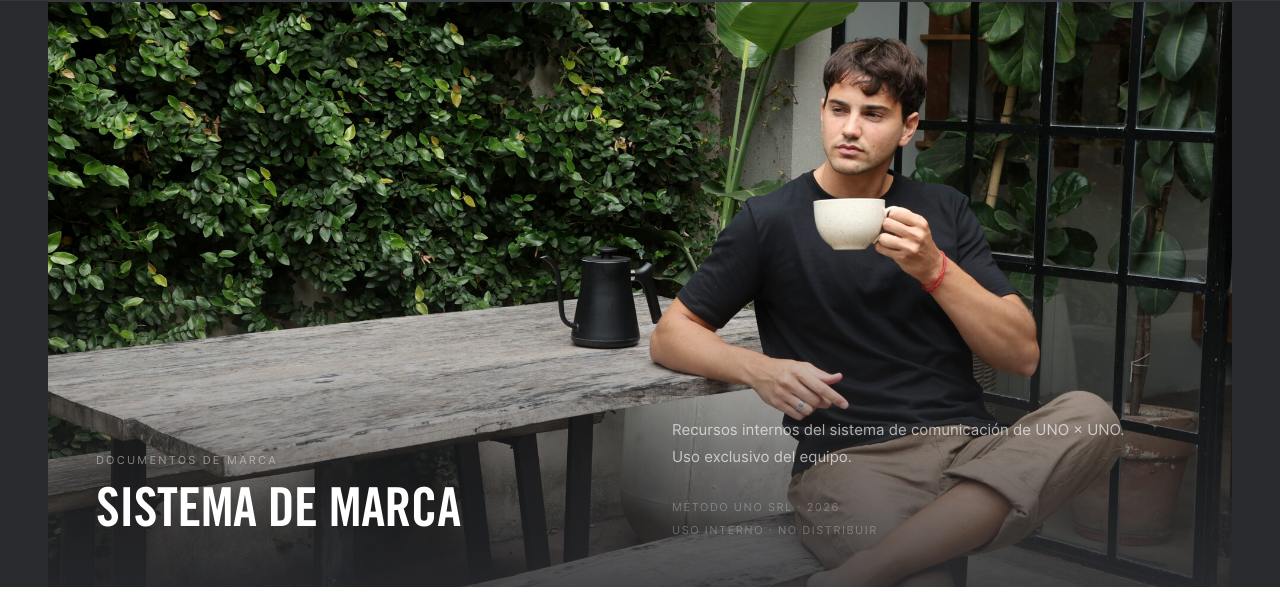
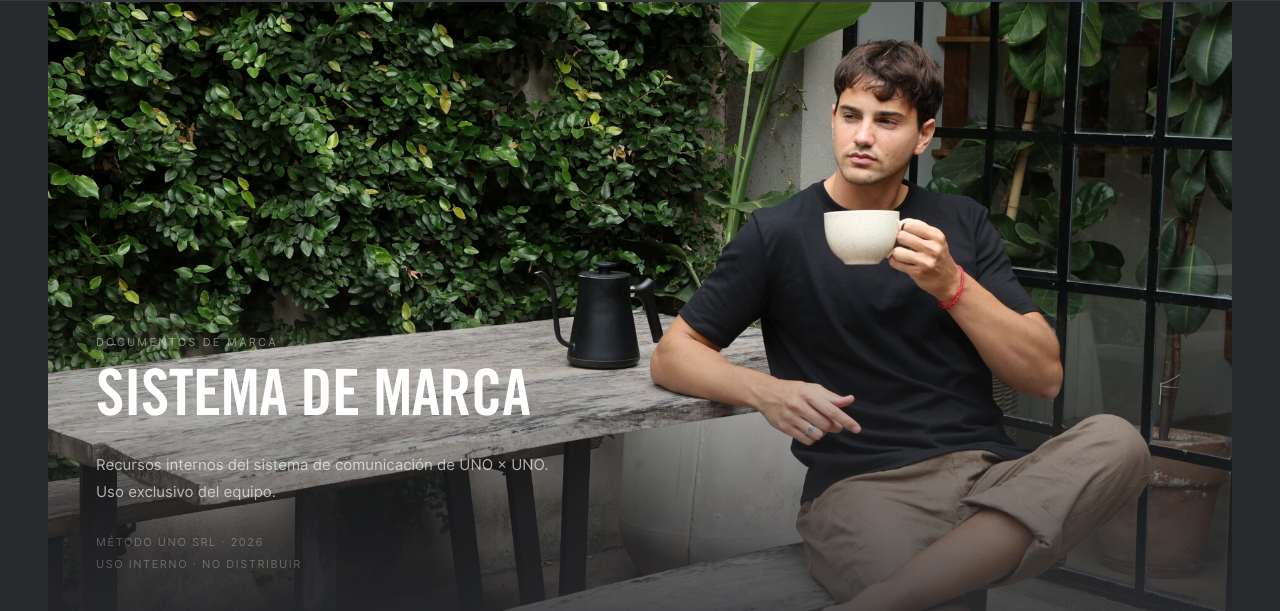
Before and after one commit to Jv-maker-hub/uxu, a plain HTML site: page index.html in a window 1280 px wide. Shown: the part 108-719 px from the top of the page. Drawn offline with Linux system fonts and the light colour scheme.

Commit message:
Hero: foto cortada desde cabeza, texto todo a la izquierda

```diff
--- a/index.html
+++ b/index.html
@@ -69,7 +69,9 @@
     }
     .hero-photo {
       width: 100%;
-      height: auto;
+      height: 620px;
+      object-fit: cover;
+      object-position: center top;
       display: block;
       filter: grayscale(8%) contrast(1.03);
     }
@@ -87,12 +89,8 @@
       position: absolute;
       bottom: 0;
       left: 0;
-      right: 0;
       padding: 0 48px 48px;
-      display: grid;
-      grid-template-columns: 1fr 1fr;
-      gap: 64px;
-      align-items: end;
+      max-width: 560px;
     }
     .hero-eyebrow {
       font-size: 11px;
@@ -104,7 +102,7 @@
     }
     .hero h1 {
       font-family: 'TradeGothic', sans-serif;
-      font-size: clamp(40px, 4.2vw, 72px);
+      font-size: clamp(44px, 5vw, 80px);
       font-weight: 700;
       text-transform: uppercase;
       color: var(--white);
@@ -347,17 +345,13 @@
         <img src="assets/hero-photo.jpg" alt="UNO × UNO" class="hero-photo">
       </div>
       <div class="hero-overlay">
-        <div>
         <p class="hero-eyebrow">Documentos de marca</p>
         <h1>Sistema de Marca</h1>
-        </div>
-        <div>
         <div class="hero-divider"></div>
         <p class="hero-sub">Recursos internos del sistema de comunicación de UNO × UNO. Uso exclusivo del equipo.</p>
         <div class="hero-meta">
           <span class="hero-meta-item">Método Uno SRL · 2026</span>
           <span class="hero-meta-item">Uso interno · No distribuir</span>
-          </div>
         </div>
       </div>
     </div>
```
Lines whose indentation alone changed are shown as unchanged.
